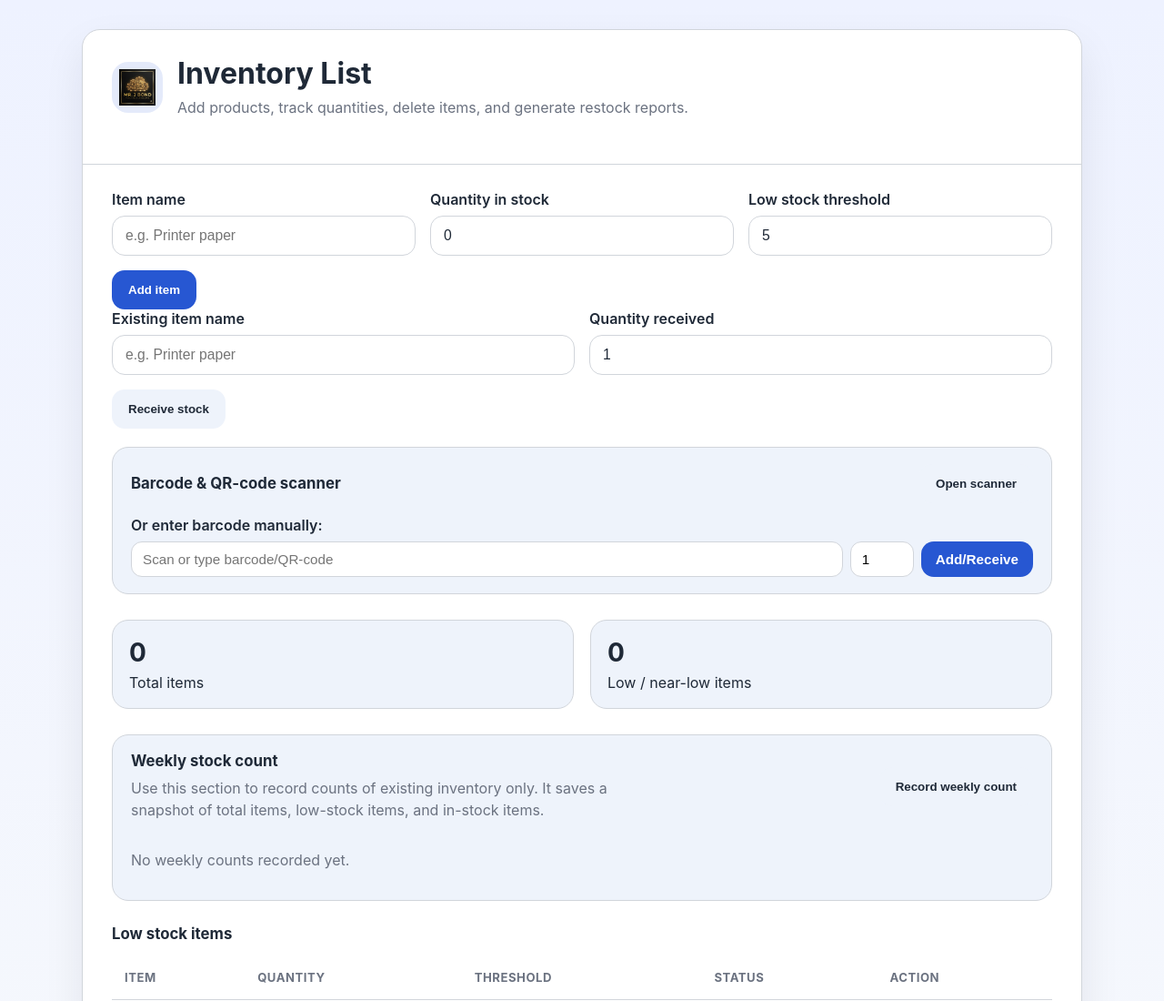
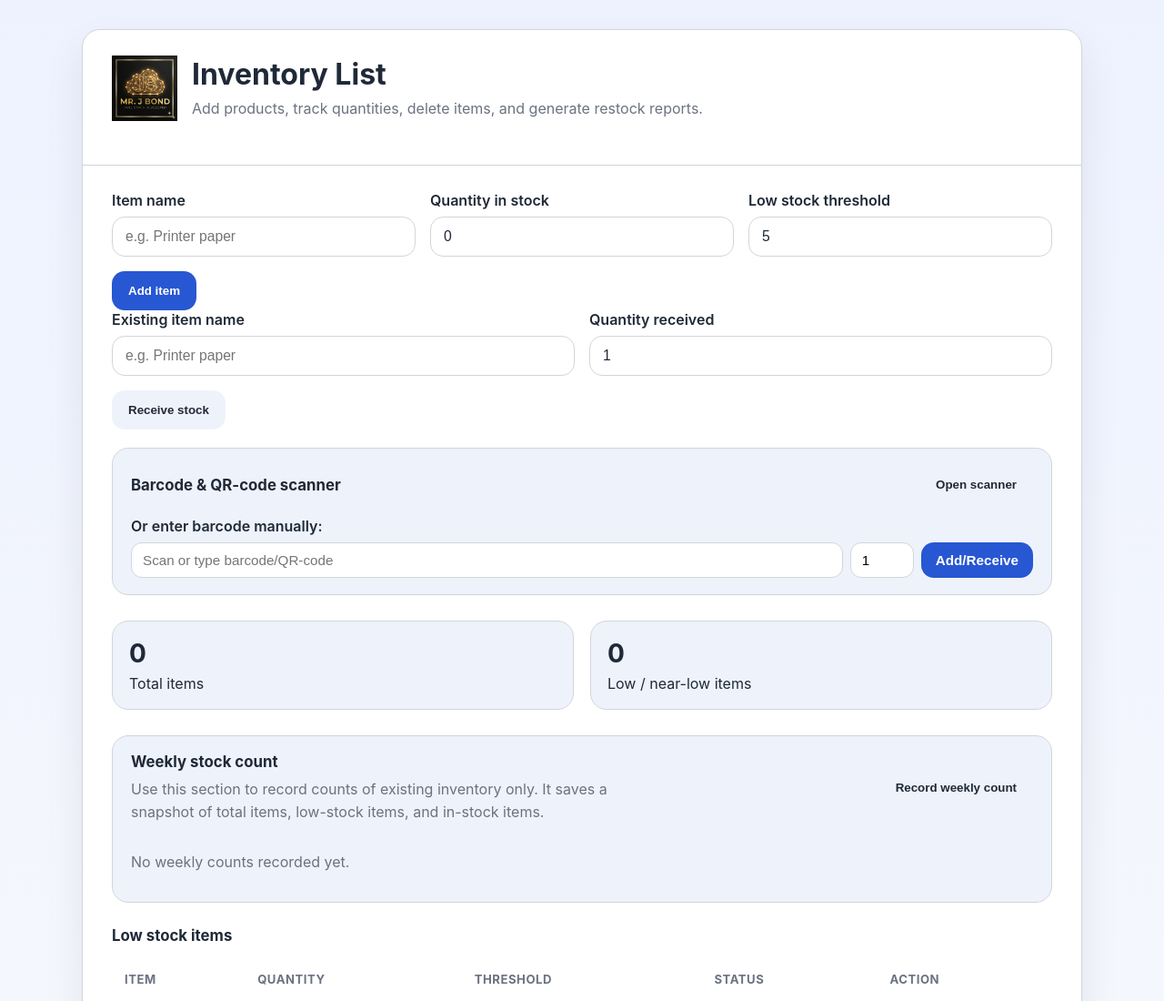
Before and after one commit to mrjbonds7/Inventory-List, a plain HTML site: page index.html in a window 1280 px wide. Shown: the top 1100 px of the page at 91% size. Drawn offline with nearby package versions, Linux system fonts and the light colour scheme.

Commit message:
Align logo and title on one line and improve logo readability

```diff
--- a/index.html
+++ b/index.html
@@ -12,7 +12,7 @@
       <header class="header">
         <div class="brand">
           <div class="brand-mark">
-            <img src="assets/mr-j-bond-logo.png" alt="Inventory List logo" width="40" height="40">
+            <img src="assets/mr-j-bond-logo.png" alt="Inventory List logo" width="56" height="56">
           </div>
           <div class="brand-copy">
             <h1>Inventory List</h1>
--- a/styles.css
+++ b/styles.css
@@ -52,11 +52,18 @@ body {
 .brand-mark {
   display: grid;
   place-items: center;
-  width: 56px;
-  height: 56px;
+  width: 72px;
+  height: 72px;
   border-radius: 18px;
   background: rgba(39, 87, 210, 0.12);
   color: var(--primary);
+}
+
+.brand-mark img {
+  width: 100%;
+  height: auto;
+  object-fit: contain;
+  display: block;
 }
 
 .brand-copy h1 {
```
